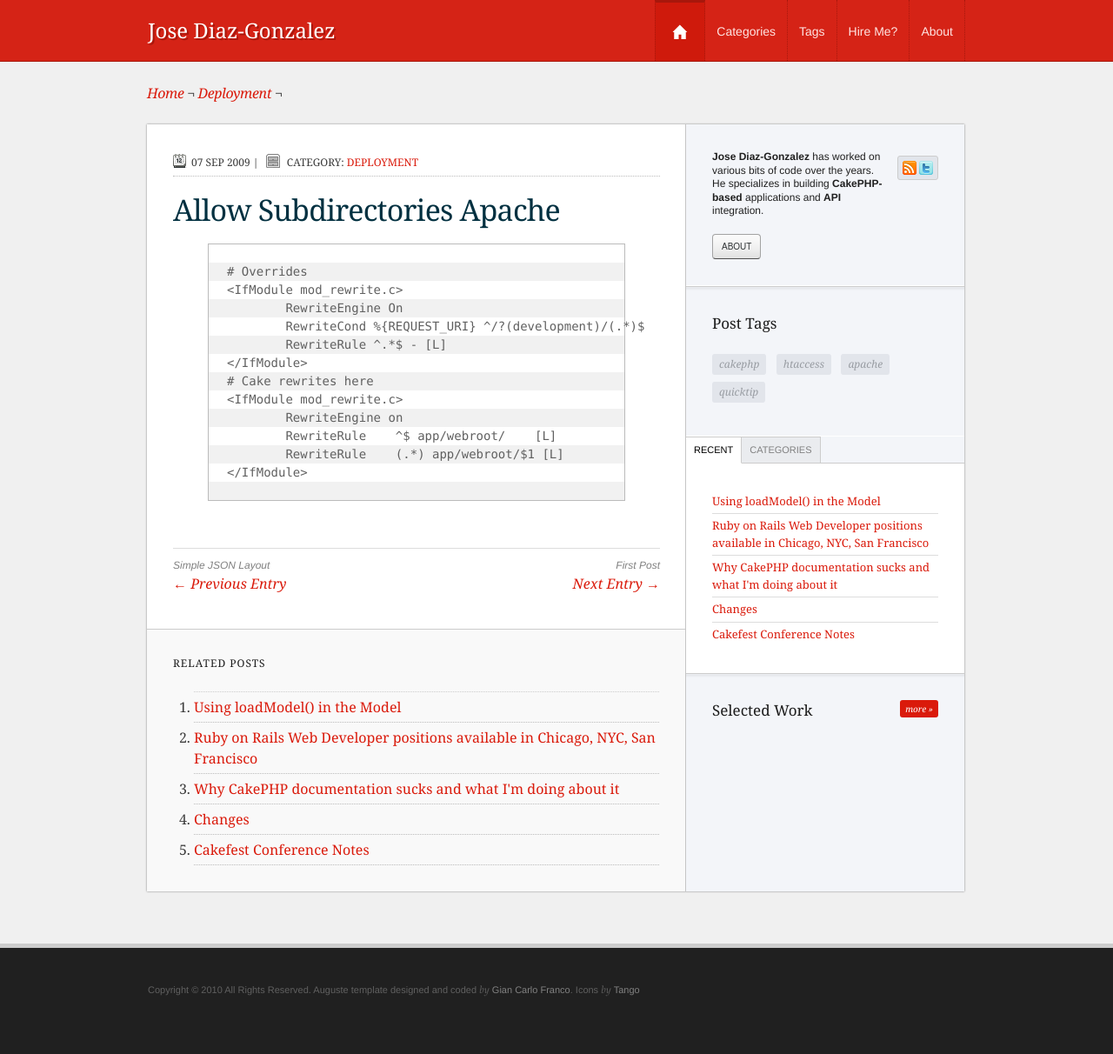
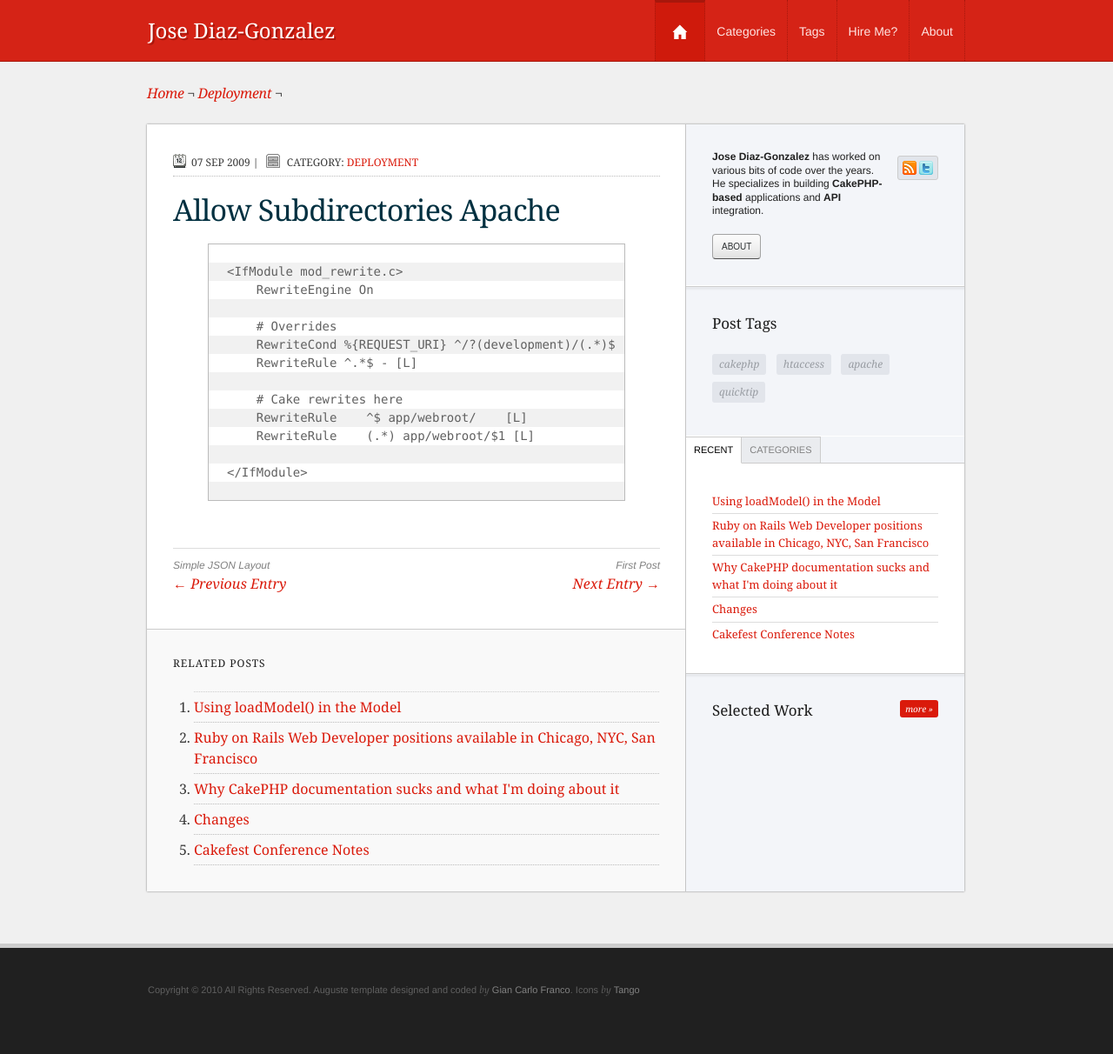
Before and after one commit to husayt/josediazgonzalez.com, a Jekyll site: the page built from _posts/2009-09-07-allow-subdirectories-apache.markdown, in a window 1280 px wide. Shown: the whole page at 87% size. Built offline with Jekyll 4.4.1, drawn with Linux system fonts in a browser that asks for light colours; Markdown is read by kramdown in place of the engine named in the settings.

Commit message:
updated example htaccess file

```diff
--- a/_posts/2009-09-07-allow-subdirectories-apache.markdown
+++ b/_posts/2009-09-07-allow-subdirectories-apache.markdown
@@ -10,16 +10,16 @@
 ---
 
 {% highlight apache %}
-# Overrides
 <IfModule mod_rewrite.c>
-	RewriteEngine On
-	RewriteCond %{REQUEST_URI} ^/?(development)/(.*)$
-	RewriteRule ^.*$ - [L]
-</IfModule>
-# Cake rewrites here
-<IfModule mod_rewrite.c>
-	RewriteEngine on
-	RewriteRule    ^$ app/webroot/    [L]
-	RewriteRule    (.*) app/webroot/$1 [L]
+    RewriteEngine On
+
+    # Overrides
+    RewriteCond %{REQUEST_URI} ^/?(development)/(.*)$
+    RewriteRule ^.*$ - [L]
+
+    # Cake rewrites here
+    RewriteRule    ^$ app/webroot/    [L]
+    RewriteRule    (.*) app/webroot/$1 [L]
+
 </IfModule>
 {% endhighlight %}
```
